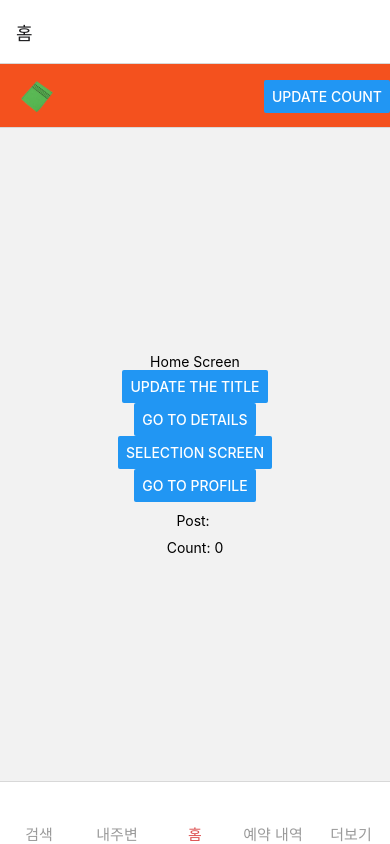
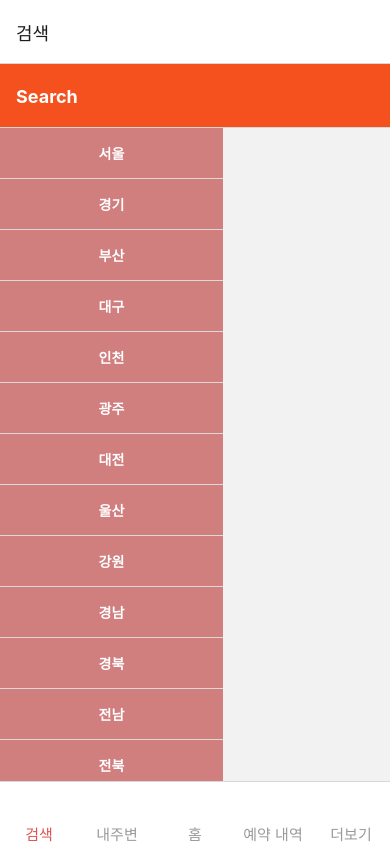
Before and after one commit to anr4876/GetABodyScrub, a React Native app: screen /Search in a window 390 px wide. Built offline with nearby package versions, Linux system fonts and the light colour scheme; some icons are missing.

Commit message:
서치 스택 구현, 지역프로퍼티전달

```diff
--- a/src/screens/mainStack.js
+++ b/src/screens/mainStack.js
@@ -4,6 +4,7 @@
 import StackScreen1 from './menu1Stack';
 import StackScreen2 from './menu2Stack';
 import SearchScreen from './searchScreen';
+import searchStack from './searchStack';
 import { FontAwesomeIcon } from '@fortawesome/react-native-fontawesome';
 import { faHouse, faLocationDot, faMagnifyingGlass, faFileLines, faEllipsis } from '@fortawesome/free-solid-svg-icons';
 
@@ -28,7 +29,7 @@
 export default function StackScreen() {
   return (
     <Tab.Navigator
-      initialRouteName="홈"
+      initialRouteName='검색'
       screenOptions={{
         tabBarActiveTintColor: '#dd5151',
         tabBarInactiveTintColor: '#9A9A9A',
@@ -40,7 +41,7 @@
         }
       }}
     >
-      <Tab.Screen {...createTabScreen('검색', SearchScreen, faMagnifyingGlass)} />
+      <Tab.Screen {...createTabScreen('검색', searchStack, faMagnifyingGlass)} />
       <Tab.Screen {...createTabScreen('내주변', StackScreen2, faLocationDot)} />
       <Tab.Screen {...createTabScreen('홈', StackScreen1, faHouse)} />
       <Tab.Screen {...createTabScreen('예약 내역', StackScreen2, faFileLines)} />
--- a/src/screens/menu1/selectionScreen.js
+++ b/src/screens/menu1/selectionScreen.js
@@ -62,19 +62,22 @@
   );
 }
 
-function MidLine({ navigate }) {
+function MidLine({ navigate,selectedDistrict }) {
   return (
     <View>
       <FontAwesomeIcon icon={faLocationArrow} />
+      <Text>{selectedDistrict}</Text>
     </View>
   );
 }
 
-export default function SelectionScreen({ navigation }) {
+export default function SelectionScreen({ route, navigation }) {
+  const { selectedDistrict } = route.params;
+
   return (
     <View style={styles.wrapper}>
       <HeaderLine navigate={navigation.navigate} />
-      <MidLine />
+      <MidLine selectedDistrict={selectedDistrict} />
     </View>
   );
 }
--- a/src/screens/searchScreen.js
+++ b/src/screens/searchScreen.js
@@ -1,21 +1,18 @@
-import React, { useState } from "react";
-import {
-  SafeAreaView,
-  View,
-  Text,
-  FlatList,
-  TouchableOpacity,
-  StyleSheet,
-} from "react-native";
-import regions from "./regions";
+import React, { useState } from 'react';
+import { SafeAreaView, View, Text, FlatList, TouchableOpacity, StyleSheet } from 'react-native';
+import regions from './regions';
 
-function App() {
+export default function SearchScreen({ navigation }) {
   const [selectedProvince, setSelectedProvince] = useState(null);
   const [districts, setDistricts] = useState([]);
 
   const onProvincePress = (province) => {
     setSelectedProvince(province.id);
     setDistricts(province.districts);
+  };
+
+  const onDistrictPress = (district) => {
+    navigation.navigate('Selection', { selectedDistrict: district });
   };
 
   return (
@@ -51,7 +48,7 @@
         keyExtractor={(item, index) => `${selectedProvince}-${index}`}
         renderItem={({ item }) => (
           <View style={styles.districtItem}>
-            <TouchableOpacity>
+            <TouchableOpacity onPress={() => onDistrictPress(item)}>
               <Text>{item}</Text>
             </TouchableOpacity>
           </View>
@@ -106,5 +103,3 @@
     borderBottomColor: "#d8d8d8",
   },
 });
-
-export default App;
--- /dev/null
+++ b/src/screens/searchStack.js
@@ -0,0 +1,27 @@
+import * as React from "react";
+import { Button, Image } from "react-native";
+import { createNativeStackNavigator } from "@react-navigation/native-stack";
+import SearchScreen from './searchScreen';
+import SelectionScreen from "./menu1/selectionScreen";
+
+const Stack = createNativeStackNavigator();
+
+export default function SearchStack() {
+    return (
+        <Stack.Navigator
+            screenOptions={{
+                title: "Search",
+                headerStyle: {
+                    backgroundColor: "#f4511e",
+                },
+                headerTintColor: "#fff",
+                headerTitleStyle: {
+                    fontWeight: "bold",
+                },
+            }}
+        >
+            <Stack.Screen name="Search" component={SearchScreen} />
+            <Stack.Screen name="Selection" component={SelectionScreen} />
+        </Stack.Navigator>
+    );
+}
```
Also changed, not shown: src/screens/menu1Stack.js (line endings or trailing spaces).
